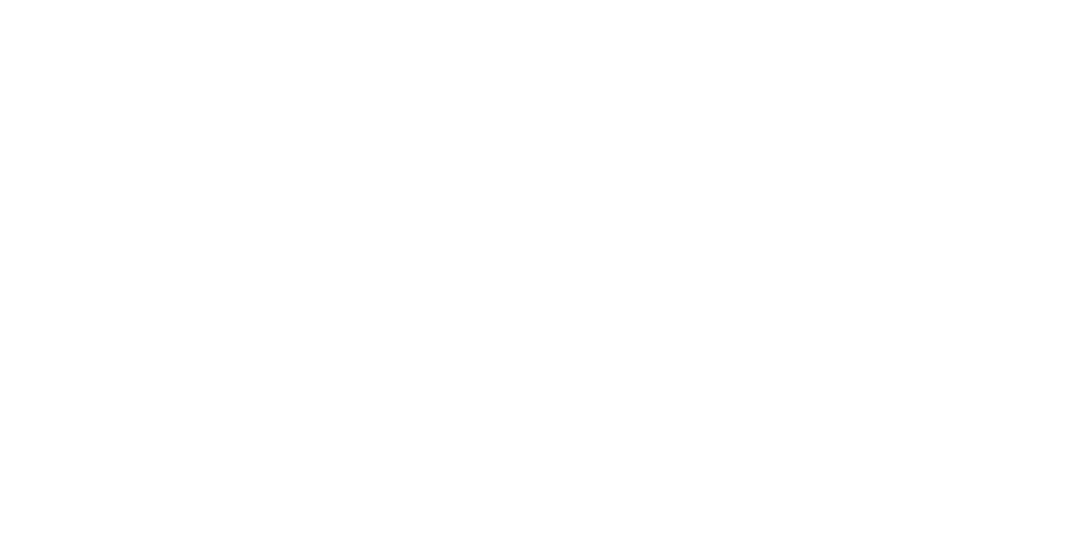
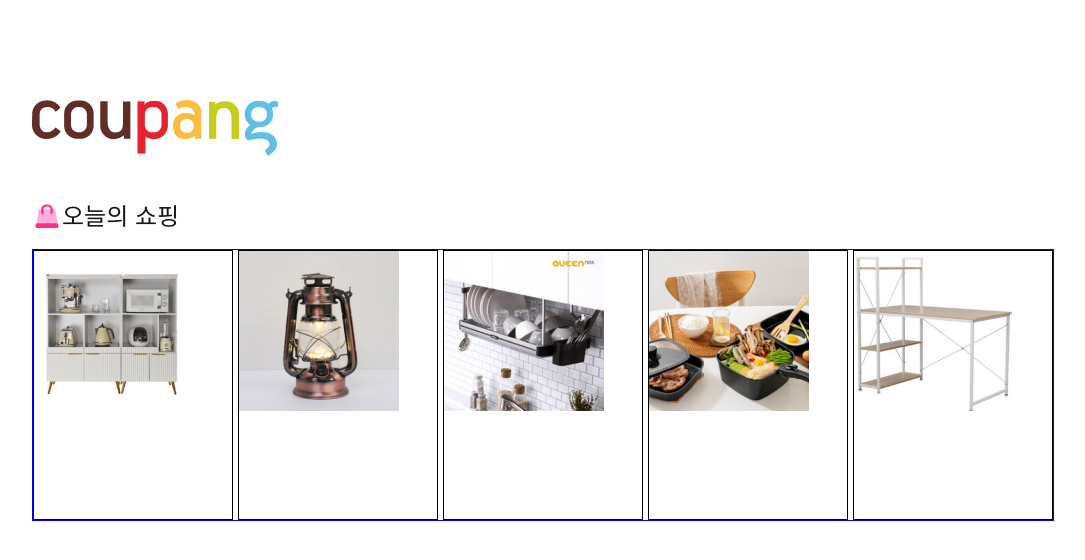
Before and after one commit to kimsyul/Mission-02, a plain HTML site: page index.html in a window 1280 px wide. Shown: the whole page, without its empty margins (97-1182 px from the left). Drawn offline with Linux system fonts and the light colour scheme.

Commit message:
no message

```diff
--- a/index.html
+++ b/index.html
@@ -8,10 +8,62 @@
         <link rel="icon" href="/assets/favicon/favicon.png" />
         <link rel="preconnect" href="https://fonts.googleapis.com" />
         <link rel="preconnect" href="https://fonts.gstatic.com" crossorigin />
-  <link href="https://fonts.googleapis.com/css2?family=Noto+Sans+KR:wght@100;300;400;500;700;900&display=swap" rel="stylesheet" />
+        <link
+            href="https://fonts.googleapis.com/css2?family=Noto+Sans+KR:wght@100;300;400;500;700;900&display=swap"
+            rel="stylesheet" />
         <link rel="stylesheet" href="/stylesheets/main.css" />
     </head>
     <body>
-
+        <div class="wrap">
+            <!-- 로고 -->
+            <header>
+                <a href="https://www.coupang.com/">
+                    <h1>
+                        <picture>
+                            <source srcset="./assets/logo/logo.webp" type="img/webp" />
+                            <img src="./assets/logo/logo.png" alt="쿠팡" />
+                        </picture>
+                    </h1>
+                </a>
+            </header>
+            <!-- 오늘의 쇼핑 제안 -->
+            <section id="today">
+                <div class="title">
+                    <h2>오늘의 쇼핑</h2>
+                </div>
+                <div class="content">
+                    <div class="item1">
+                        <a
+                            href="https://www.coupang.com/vp/products/6961878348?itemId=16951854102&vendorItemId=84096428279&q=%EC%86%94%EB%A1%9C%EB%A6%AC%EB%B9%99+%EC%85%80%EB%A6%B0+%EB%A0%8C%EC%A7%80%EB%8C%80&itemsCount=36&searchId=8b03b41800a24762908cb3050c9e458e&rank=0&isAddedCart=">
+                            <img src="./assets/offer/furniture.jpg" alt="렌지대" />
+                        </a>
+                    </div>
+                    <div class="item2">
+                        <a
+                            href="https://www.coupang.com/vp/products/5156118707?itemId=7093284712&vendorItemId=71102215782&q=%EC%98%86%EB%8F%99%EB%84%A4%EB%AA%B0+%EB%A0%88%ED%8A%B8%EB%A1%9C+led&itemsCount=36&searchId=83bc5272cd4f4f058ed20702414b2830&rank=1&isAddedCart=">
+                            <img src="./assets/offer/renton.jpg" alt="렌턴" />
+                        </a>
+                    </div>
+                    <div class="item3">
+                        <a
+                            href="https://www.coupang.com/vp/products/5197094972?itemId=7233889995&vendorItemId=74525381224&q=%ED%94%84%EB%A6%AC%EB%AF%B8%EC%97%84+%EB%B6%80%EC%B0%A9%EC%8B%9D+%EC%8B%9D%EA%B8%B0%EA%B1%B4%EC%A1%B0%EB%8C%80+(600~900)AL&itemsCount=36&searchId=8a644299b5404cb68ea86db6b7ec186c&rank=1&isAddedCart=">
+                            <img src="./assets/offer/drying-rack.jpg" alt="식기건조대" />
+                        </a>
+                    </div>
+                    <div class="item4">
+                        <a
+                            href="https://www.coupang.com/vp/products/6174869449?itemId=12196275781&vendorItemId=79467326301&q=%ED%83%80%EC%A7%80+%EC%95%8A%EB%8A%94+%EB%83%84%EB%B9%84+%EB%B3%B4%EC%98%A4%EA%B8%80+%EB%84%A4%EB%AA%A8+6%EC%A2%85+%ED%92%80%EC%84%B8%ED%8A%B8(51%EA%B0%80%EC%A7%80+%EC%95%88%EC%A0%84%EC%8B%9C%ED%97%98+%EC%9D%B8%EC%A6%9D%2C+hBN+%EC%84%B8%EB%9D%BC%EB%AF%B9+%EC%BD%94%ED%8C%85)&itemsCount=36&searchId=9a0e67a24a7846309b25f03dbe51cec0&rank=1&isAddedCart=">
+                            <img src="./assets/offer/boohgle.jpg" alt="냄비" />
+                        </a>
+                    </div>
+                    <div class="item5">
+                        <a
+                            href="https://www.coupang.com/vp/products/29584675?itemId=113173290&vendorItemId=3223113253&q=%EB%B2%A0%EC%8A%A4%ED%8A%B8%EB%A6%AC%EB%B9%99+%EB%B2%A0%EC%9D%B4%EC%A7%81+%EB%A9%80%ED%8B%B0+H%ED%98%95+1200+%EC%B2%A0%EC%A0%9C+%EC%B1%85%EC%83%81%EC%84%B8%ED%8A%B8&itemsCount=36&searchId=df4b78b4859e4dcf89bbd1ef2f5a640f&rank=6&isAddedCart=">
+                            <img src="./assets/offer/deskset.jpg" alt="책상" />
+                        </a>
+                    </div>
+                </div>
+            </section>
+        </div>
     </body>
 </html>
--- a/stylesheets/pages/offer.css
+++ b/stylesheets/pages/offer.css
@@ -1 +1,38 @@
 /* 오늘의 쇼핑 제안 */
+
+.wrap {
+    margin: 0 auto;
+    width: 1022px;
+}
+
+header {
+    margin-top: 100px;
+    margin-bottom: 45px;
+}
+
+.title {
+    background-image: url(/assets/icon/shopping.svg);
+    background-repeat: no-repeat;
+}
+
+h2 {
+    color: var(--color-black);
+    font-weight: 500;
+    font-size: 24px;
+    margin-left: 30px;
+}
+
+.content {
+    display: flex;
+    border: 1px solid blue;
+    justify-content: space-between;
+}
+
+div[class^="item"] {
+    width: 200px;
+    height: 270px;
+    background-color: var(--color-white);
+    border: 1px solid black;
+}
+
+.
--- a/stylesheets/theme.css
+++ b/stylesheets/theme.css
@@ -1,81 +1,81 @@
 /* Theme */
-:root{
-  --color-back: #181818;
-  --color-white: #FFFFFF;
-  --color-gray-100: #F3F3F3;
-  --color-gray-200: #E7E7E7;
-  --color-gray-300: #DCDCDC;
-  --color-gray-400: #D0D0D0;
-  --color-gray-500: #C4C4C4;
-  --color-gray-600: #AAA9A9;
+:root {
+    --color-black: #181818;
+    --color-white: #ffffff;
+    --color-gray-100: #f3f3f3;
+    --color-gray-200: #e7e7e7;
+    --color-gray-300: #dcdcdc;
+    --color-gray-400: #d0d0d0;
+    --color-gray-500: #c4c4c4;
+    --color-gray-600: #aaa9a9;
     --color-gray-700: #767676;
-  --color-gray-800: #4E4E4E;
+    --color-gray-800: #4e4e4e;
     --color-gray-900: #272727;
-  --color-blue-100: #CCEAFA;
-  --color-blue-200: #65CDE3;
-  --color-blue-300: #61BFE6;
-  --color-blue-400: #33ABE9;
-  --color-blue-500: #0096E4;
-  --color-blue-600: #0074E9;
-  --color-blue-700: #005A89;
-  --color-blue-800: #003C5B;
-  --color-blue-900: #001E2E;
-  --color-opacity-20: rgba(0,0,0,0.2);
-  --color-red-100: #FAD3D6;
-  --color-red-200: #F5A7AC;
-  --color-red-300: #EF7B83;
-  --color-red-400: #EA4F59;
-  --color-red-500: #E52330;
-  --color-red-600: #B71C26;
-  --color-red-700: #89151D;
-  --color-red-800: #5C0E13;
-  --color-red-900: #2E070A;
-  --color-yellow-100: #FEF2D9;
-  --color-yellow-200: #FDE4B4;
-  --color-yellow-300: #FDD78E;
-  --color-yellow-400: #FCC969;
-  --color-yellow-500: #FBBC43;
-  --color-yellow-600: #FF9B05;
+    --color-blue-100: #cceafa;
+    --color-blue-200: #65cde3;
+    --color-blue-300: #61bfe6;
+    --color-blue-400: #33abe9;
+    --color-blue-500: #0096e4;
+    --color-blue-600: #0074e9;
+    --color-blue-700: #005a89;
+    --color-blue-800: #003c5b;
+    --color-blue-900: #001e2e;
+    --color-opacity-20: rgba(0, 0, 0, 0.2);
+    --color-red-100: #fad3d6;
+    --color-red-200: #f5a7ac;
+    --color-red-300: #ef7b83;
+    --color-red-400: #ea4f59;
+    --color-red-500: #e52330;
+    --color-red-600: #b71c26;
+    --color-red-700: #89151d;
+    --color-red-800: #5c0e13;
+    --color-red-900: #2e070a;
+    --color-yellow-100: #fef2d9;
+    --color-yellow-200: #fde4b4;
+    --color-yellow-300: #fdd78e;
+    --color-yellow-400: #fcc969;
+    --color-yellow-500: #fbbc43;
+    --color-yellow-600: #ff9b05;
     --color-yellow-700: #977128;
-  --color-yellow-800: #644B1B;
-  --color-yellow-900: #32260D;
-  --color-green-100: #F4F5D2;
-  --color-green-200: #E9EBA5;
-  --color-green-300: #DDE177;
-  --color-green-400: #D2D74A;
-  --color-green-500: #C7CD1D;
-  --color-green-600: #9FA417;
-  --color-green-700: #777B11;
-  --color-green-800: #50520C;
+    --color-yellow-800: #644b1b;
+    --color-yellow-900: #32260d;
+    --color-green-100: #f4f5d2;
+    --color-green-200: #e9eba5;
+    --color-green-300: #dde177;
+    --color-green-400: #d2d74a;
+    --color-green-500: #c7cd1d;
+    --color-green-600: #9fa417;
+    --color-green-700: #777b11;
+    --color-green-800: #50520c;
     --color-green-900: #282906;
-  --color-brown-100: #DFD5D4;
-  --color-brown-200: #BFABA9;
-  --color-brown-300: #9D7A6D;
-  --color-brown-400: #7E5852;
-  --color-brown-500: #5E2E27;
-  --color-brown-600: #4B251F;
-  --color-brown-700: #381C17;
+    --color-brown-100: #dfd5d4;
+    --color-brown-200: #bfaba9;
+    --color-brown-300: #9d7a6d;
+    --color-brown-400: #7e5852;
+    --color-brown-500: #5e2e27;
+    --color-brown-600: #4b251f;
+    --color-brown-700: #381c17;
     --color-brown-800: #261210;
     --color-brown-900: #130908;
-  --color-purple-100: #DFD8F2;
-  --color-purple-200: #BEB0E6;
-  --color-purple-300: #9E89D9;
-  --color-purple-400: #7D61CD;
-  --color-purple-500: #5D3AC0;
-  --color-purple-600: #4A2E9A;
+    --color-purple-100: #dfd8f2;
+    --color-purple-200: #beb0e6;
+    --color-purple-300: #9e89d9;
+    --color-purple-400: #7d61cd;
+    --color-purple-500: #5d3ac0;
+    --color-purple-600: #4a2e9a;
     --color-purple-700: #382373;
-  --color-purple-800: #25174D;
-  --color-purple-900: #130C26;
+    --color-purple-800: #25174d;
+    --color-purple-900: #130c26;
 
     --base-size: 10px;
-  --font-family: 'Noto Sans KR', sans-serif;
+    --font-family: "Noto Sans KR", sans-serif;
 }
 
-html{
+html {
     font-size: var(--base-size);
 }
 
-body{
+body {
     color: var(--color-black);
     background: var(--color-white);
 }
```
Lines whose indentation alone changed are shown as unchanged.
